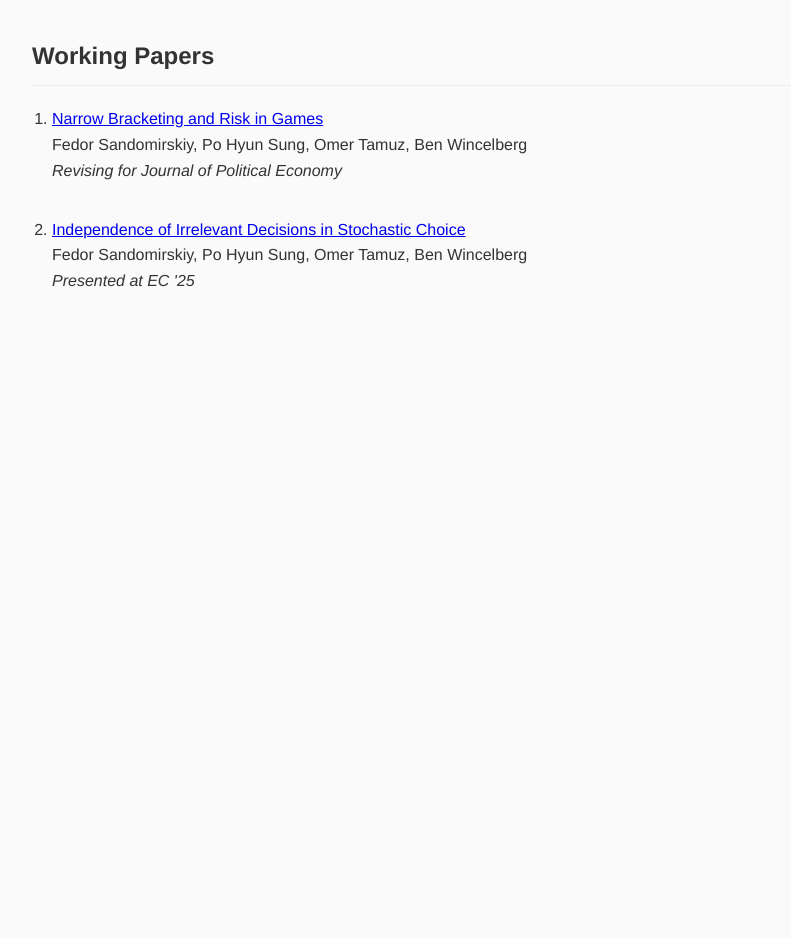
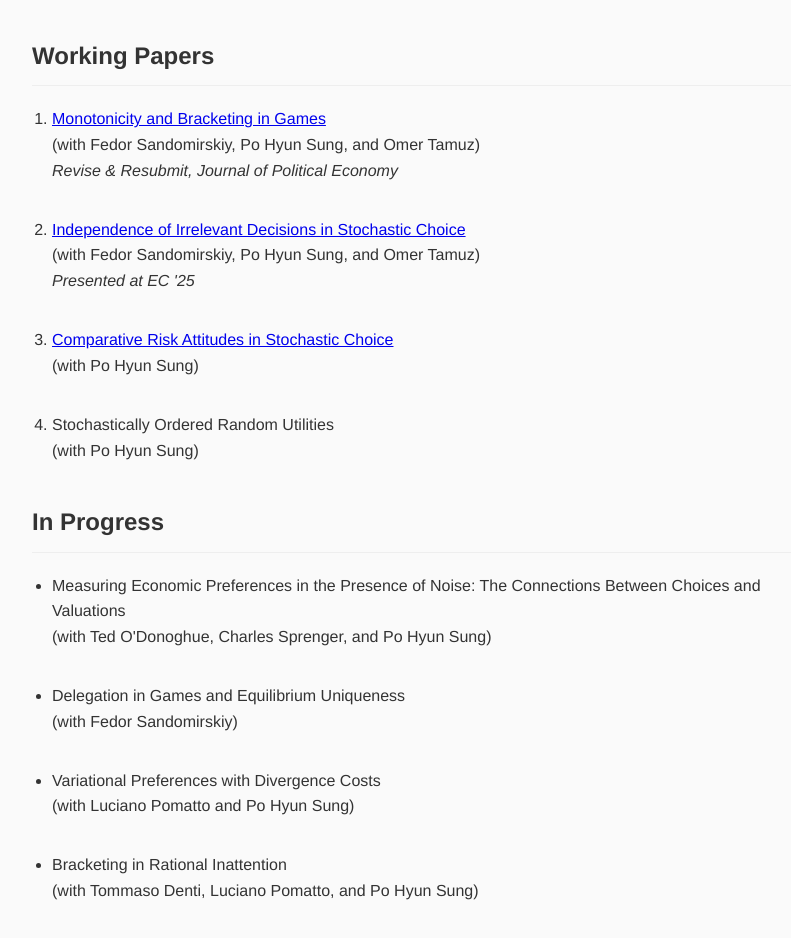
Before and after one commit to benwincelberg/benwincelberg.github.io, a plain HTML site: page index.html in a window 1280 px wide. Shown: the part 506-1444 px from the top of the page, without its empty margins (208-999 px from the left). Before the commit the page ends 880 px from the top, so only its background shows below. Drawn offline with Linux system fonts and the light colour scheme; a script that the page names is missing.

Commit message:
Updated index.html

```diff
--- a/index.html
+++ b/index.html
@@ -5,11 +5,8 @@
     <meta charset="UTF-8">
     <meta name="viewport" content="width=device-width, initial-scale=1">
 
-    <!-- This is the only stylesheet you need for now -->
+    <!-- Main stylesheet -->
     <link rel="stylesheet" href="assets/css/style.css">
-
-    <!-- You can add this back later if needed, but we disable it for now to ensure our fix works -->
-    <!-- <link rel="stylesheet" href="./assets/css/publications.css"> -->
   </head>
 
   <body>
@@ -44,26 +41,138 @@
           </ul>
         </section>
 
+        <!-- Working Papers -->
         <h2 id="working-papers"><strong>Working Papers</strong></h2>
         <div class="working-papers">
           <ol>
+            <!-- 1: Monotonicity and Bracketing in Games -->
             <li>
               <div class="pub-row">
-                  <div class="title"><a href="https://arxiv.org/pdf/2502.11243">Narrow Bracketing and Risk in Games</a></div>
-                  <div class="author">Fedor Sandomirskiy, Po Hyun Sung, Omer Tamuz, Ben Wincelberg</div>
-                  <div class="periodical"><em>Revising for Journal of Political Economy</em></div>
+                <div class="title">
+                  <a href="https://tamuz.caltech.edu/papers/risky_games.pdf" target="_blank" rel="noopener">
+                    Monotonicity and Bracketing in Games
+                  </a>
+                </div>
+                <div class="author">
+                  (with Fedor Sandomirskiy, Po Hyun Sung, and Omer Tamuz)
+                </div>
+                <div class="periodical">
+                  <em>Revise &amp; Resubmit, Journal of Political Economy</em>
+                </div>
               </div>
             </li>
+
             <br />
+
+            <!-- 2: IID in Stochastic Choice -->
             <li>
               <div class="pub-row">
-                  <div class="title"><a href="https://arxiv.org/pdf/2312.04827v3">Independence of Irrelevant Decisions in Stochastic Choice</a></div>
-                  <div class="author">Fedor Sandomirskiy, Po Hyun Sung, Omer Tamuz, Ben Wincelberg</div>
-                  <div class="periodical"><em>Presented at EC '25</em></div>
+                <div class="title">
+                  <a href="https://arxiv.org/pdf/2312.04827" target="_blank" rel="noopener">
+                    Independence of Irrelevant Decisions in Stochastic Choice
+                  </a>
+                </div>
+                <div class="author">
+                  (with Fedor Sandomirskiy, Po Hyun Sung, and Omer Tamuz)
+                </div>
+                <div class="periodical">
+                  <em>Presented at EC '25</em>
+                </div>
+              </div>
+            </li>
+
+            <br />
+
+            <!-- 3: Comparative Risk Attitudes -->
+            <li>
+              <div class="pub-row">
+                <div class="title">
+                  <a href="https://drive.google.com/file/d/1vx7ewoyPwuJ5mx3FgHUiw7wufxdTMqci/view?usp=sharing" target="_blank" rel="noopener">
+                    Comparative Risk Attitudes in Stochastic Choice
+                  </a>
+                </div>
+                <div class="author">
+                  (with Po Hyun Sung)
+                </div>
+              </div>
+            </li>
+
+            <br />
+
+            <!-- 4: Stochastically Ordered Random Utilities -->
+            <li>
+              <div class="pub-row">
+                <div class="title">
+                  Stochastically Ordered Random Utilities
+                </div>
+                <div class="author">
+                  (with Po Hyun Sung)
+                </div>
               </div>
             </li>
           </ol>
         </div>
+
+        <!-- In Progress -->
+        <h2 id="in-progress"><strong>In Progress</strong></h2>
+        <div class="in-progress">
+          <ul>
+            <!-- 1: Measuring Economic Preferences... -->
+            <li>
+              <div class="pub-row">
+                <div class="title">
+                  Measuring Economic Preferences in the Presence of Noise: The Connections Between Choices and Valuations
+                </div>
+                <div class="author">
+                  (with Ted O'Donoghue, Charles Sprenger, and Po Hyun Sung)
+                </div>
+              </div>
+            </li>
+
+            <br />
+
+            <!-- 2: Delegation in Games and Equilibrium Uniqueness -->
+            <li>
+              <div class="pub-row">
+                <div class="title">
+                  Delegation in Games and Equilibrium Uniqueness
+                </div>
+                <div class="author">
+                  (with Fedor Sandomirskiy)
+                </div>
+              </div>
+            </li>
+
+            <br />
+
+            <!-- 3: Variational Preferences with Divergence Costs -->
+            <li>
+              <div class="pub-row">
+                <div class="title">
+                  Variational Preferences with Divergence Costs
+                </div>
+                <div class="author">
+                  (with Luciano Pomatto and Po Hyun Sung)
+                </div>
+              </div>
+            </li>
+
+            <br />
+
+            <!-- 4: Bracketing in Rational Inattention -->
+            <li>
+              <div class="pub-row">
+                <div class="title">
+                  Bracketing in Rational Inattention
+                </div>
+                <div class="author">
+                  (with Tommaso Denti, Luciano Pomatto, and Po Hyun Sung)
+                </div>
+              </div>
+            </li>
+          </ul>
+        </div>
+
       </section>
 
     </div>
```
